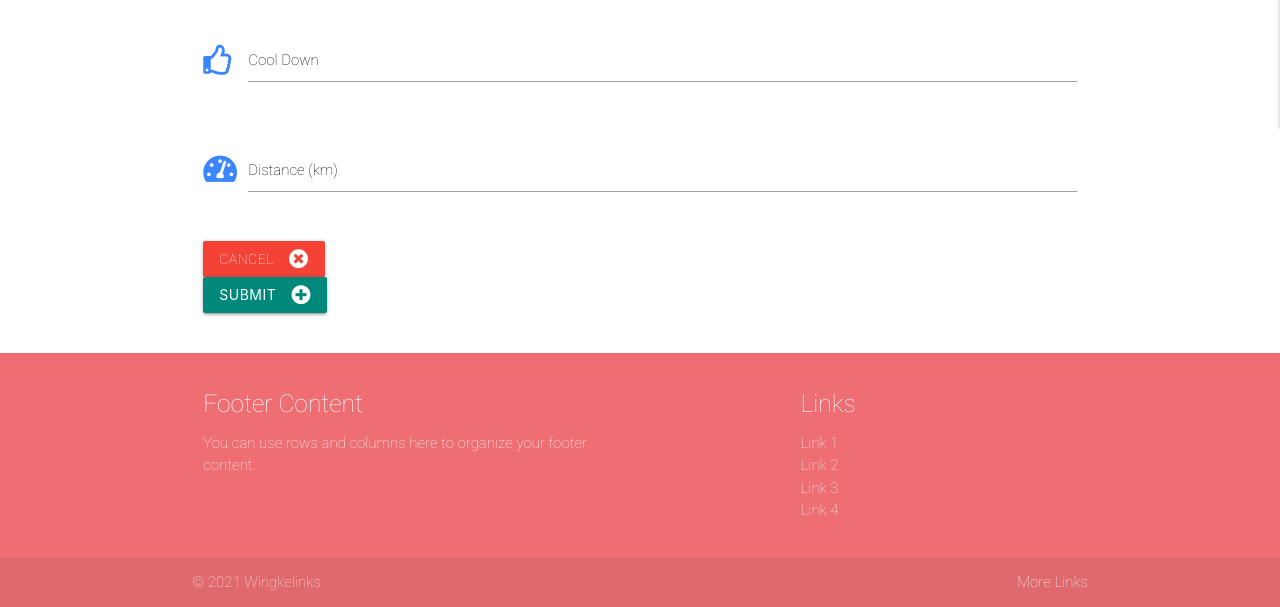
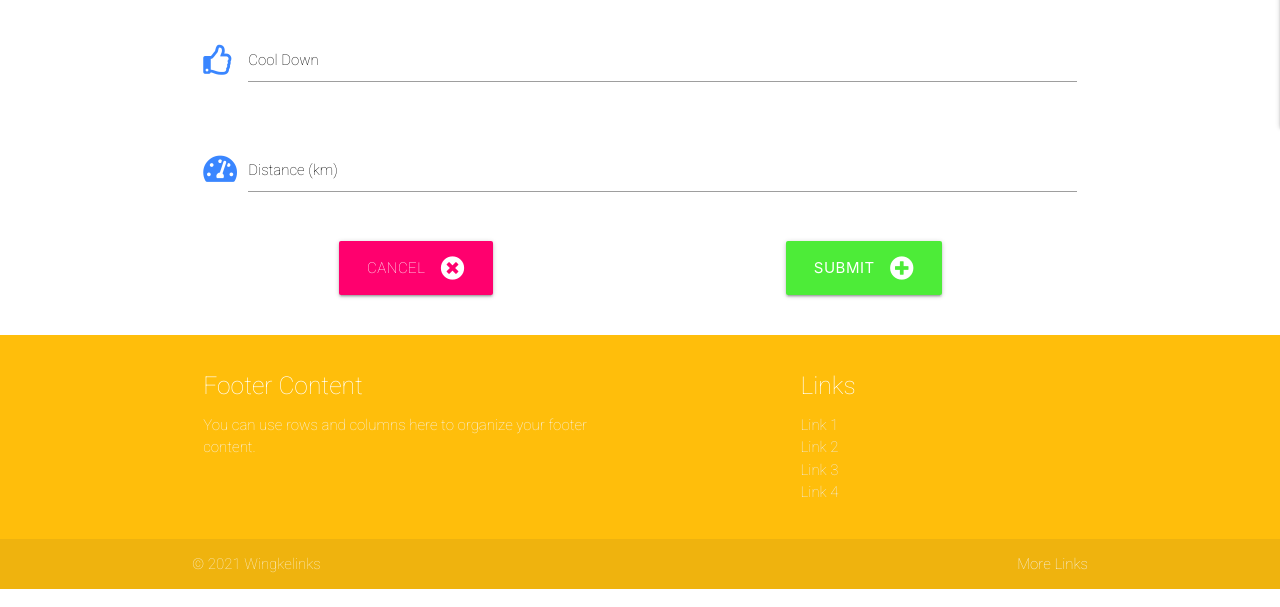
Before and after one commit to Wingkelinks/myswim_MSP3, a Flask app: page /add_set in a window 1280 px wide. Shown: the part 733-1340 px from the top of the page. Run offline with Flask 2, Linux system fonts and the light colour scheme; data that the repository does not hold is empty; some libraries are stand-ins or nearby versions; some web fonts are replaced.

Commit message:
Add functionality that allows user to submit new set to db

```diff
--- a/app.py
+++ b/app.py
@@ -104,8 +104,22 @@ def logout():
 
 
 # ADD NEW SWIM SET
-@app.route("/add_set")
+@app.route("/add_set", methods=["GET", "POST"])
 def add_set():
+    if request.method == "POST":
+        set = {
+            "category_name": request.form.get("category_name"),
+            "set_name": request.form.get("set_name"),
+            "warm_up": request.form.get("warm_up"),
+            "pre_set": request.form.getlist("pre_set"),
+            "main_set": request.form.getlist("main_set"),
+            "cool_down": request.form.get("cool_down"),
+            "total_km": request.form.get("total_km"),
+            "created_by": session["user"]
+        }
+        mongo.db.sets.insert_one(set)
+        flash("Sucess! Your set has been added.")
+        return redirect(url_for("get_sets"))
     #find categories in db and sort a-z
     categories = mongo.db.categories.find().sort("category_name", 1)
     return render_template("add_set.html", categories=categories)
--- a/static/css/style.css
+++ b/static/css/style.css
@@ -43,6 +43,18 @@ main {
 	background-color: #ff006e;
 }
 
+.neon-green{
+	background-color: #4dec38;
+}
+
+.mango {
+	background-color: #FFBE0B;
+}
+
+.orange-pantone {
+	background-color: #FB5607;
+}
+
 /* Text Colors */
 .ruby-red-text {
 	color: #9a031e;
@@ -69,6 +81,10 @@ main {
 
 .winter-sky-text {
 	color: #ff006e;
+}
+
+.neon-green-text{
+	color: #4dec38;
 }
 
 /* Google Fonts */
--- a/templates/add_set.html
+++ b/templates/add_set.html
@@ -6,7 +6,7 @@
 
 
 <div class="row">
-    <form class="col s12" method="POST" action="">
+    <form class="col s12" method="POST" action="{{ url_for('add_set') }}">
         <!-- Set Name -->
         <div class="row">
             <div class="input-field col s12">
@@ -79,19 +79,17 @@
         </div>
 
         <!-- Add or Cancel Buttons -->
-        <div class="row">
-            <div class="col s12 form-button-container">
-                <div class="form-button">
-                    <a href="{{ url_for('get_sets') }}" class="btn red text-shadow" aria-label="cancel submit button">
+        <div class="row center-align">
+                <div class="col s6">
+                    <a href="{{ url_for('get_sets') }}" class="btn-large winter-sky" aria-label="cancel submit button">
                         Cancel <i class="fas fa-times-circle right"></i>
                     </a>
                 </div>
-                <div class="form-button">
-                    <button type="submit" class="btn teal darken-1 text-shadow" aria-label="submit form button">
+                <div class="col s6">
+                    <button type="submit" class="btn-large neon-green darken-1" aria-label="submit form button">
                         Submit <i class="fas fa-plus-circle right"></i>
                     </button>
                 </div>
-            </div>
         </div>
 
     </form>
--- a/templates/base.html
+++ b/templates/base.html
@@ -113,7 +113,7 @@
 
 		<!-- Footer -->
 
-		<footer class="page-footer">
+		<footer class="page-footer mango">
 			<div class="container">
 				<div class="row">
 					<div class="col l6 s12">
--- a/templates/sets.html
+++ b/templates/sets.html
@@ -17,6 +17,7 @@
 					<p>{{ set.main_set }}</p>
 					<p>{{ set.cool_down }}</p>
 					<p>{{ set.total_km }}</p>
+					<p><em>by: {{set.created_by }}</em></p>
 				</div>
 				<div class="right-align pa2">
 					<a class="btn-floating waves-effect waves-light red tooltipped" data-position="left" data-tooltip="Favourite me!"><i class="material-icons">favorite</i></a>
```
